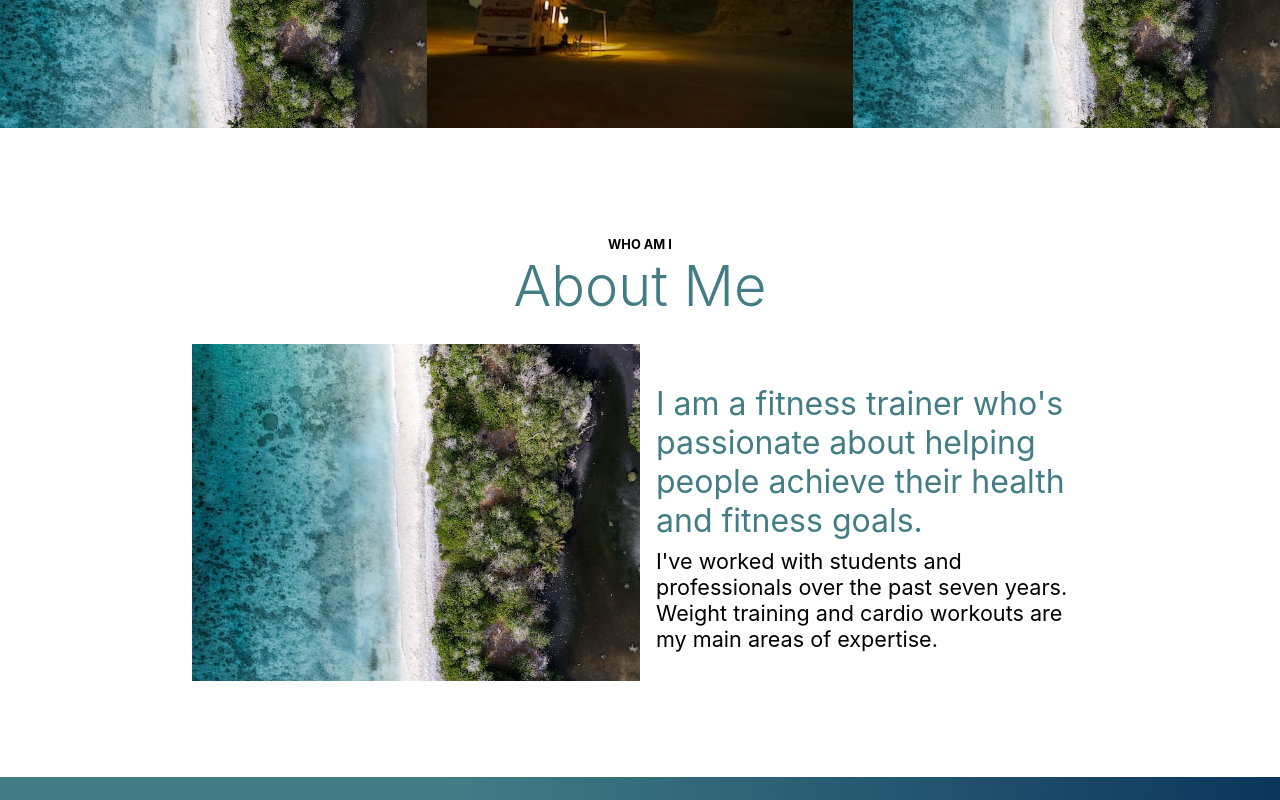
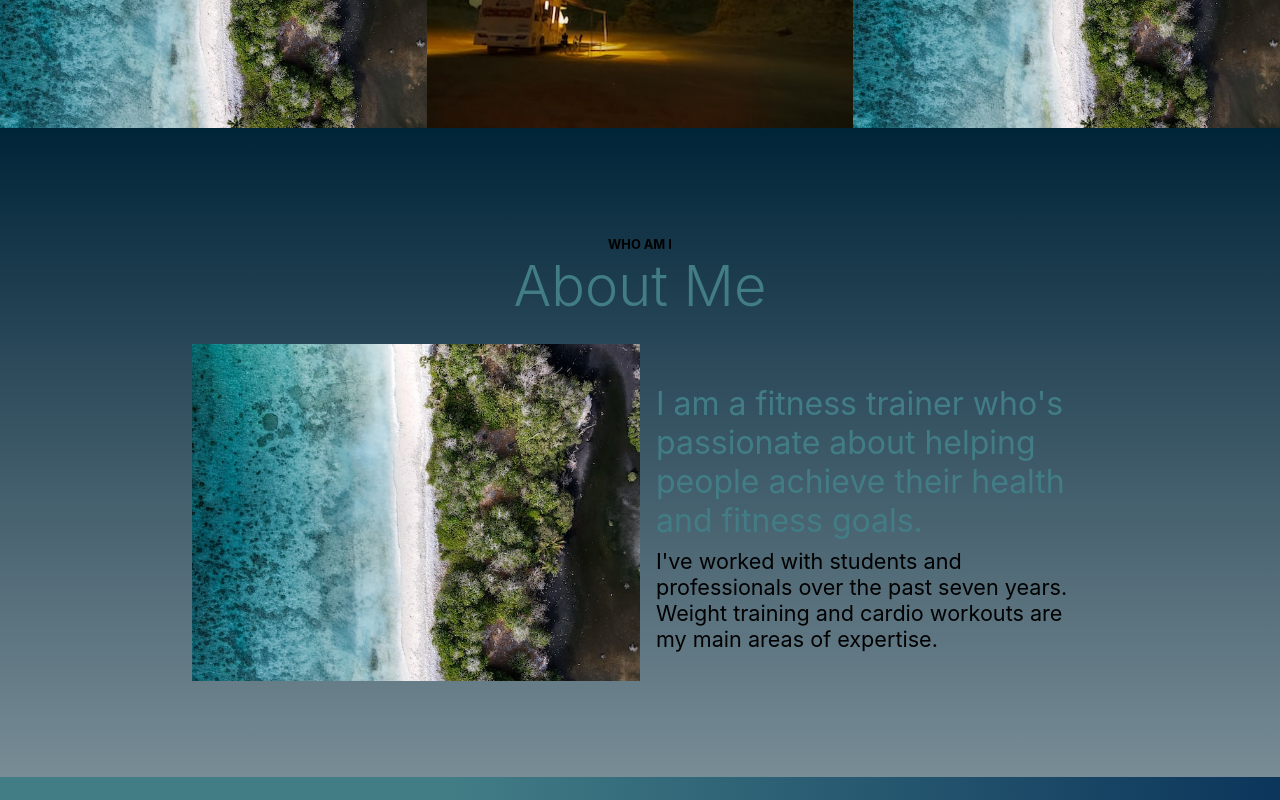
Before and after one commit to Nicolewrack23/Photography-Website, a React (Create React App) app in the folder client/: page / in a window 1280 px wide. Shown: the part 1240-2040 px from the top of the page. Built offline with nearby package versions, Linux system fonts and the light colour scheme.

Commit message:
adding a gradient

```diff
--- a/client/src/App.js
+++ b/client/src/App.js
@@ -1,3 +1,4 @@
+import styles from "./App.module.css";
 import SideNavigation from "./components/Navigation/SideNavigation";
 import GalleryPage from "./components/Gallery/GalleryPage";
 import AboutPage from "./components/About/AboutPage";
@@ -8,8 +9,10 @@ function App() {
     <div>
       <SideNavigation />
       <GalleryPage />
-      <AboutPage />
-      <ContactPage />
+      <div className={styles.gradient}>
+        <AboutPage />
+        <ContactPage />
+      </div>
     </div>
   );
 }
--- a/client/src/App.module.css
+++ b/client/src/App.module.css
@@ -0,0 +1,8 @@
+.gradient {
+  background: rgb(241, 246, 244);
+  background: linear-gradient(
+    0deg,
+    rgba(241, 246, 244, 1) 0%,
+    rgba(0, 36, 56, 1) 100%
+  );
+}
```
